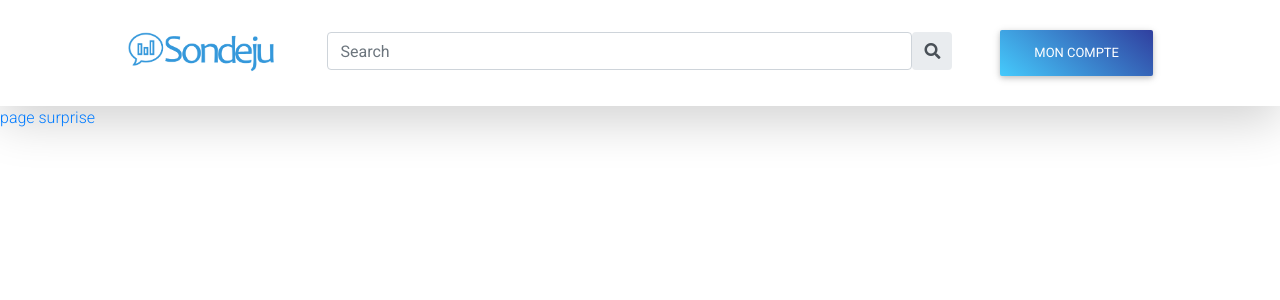
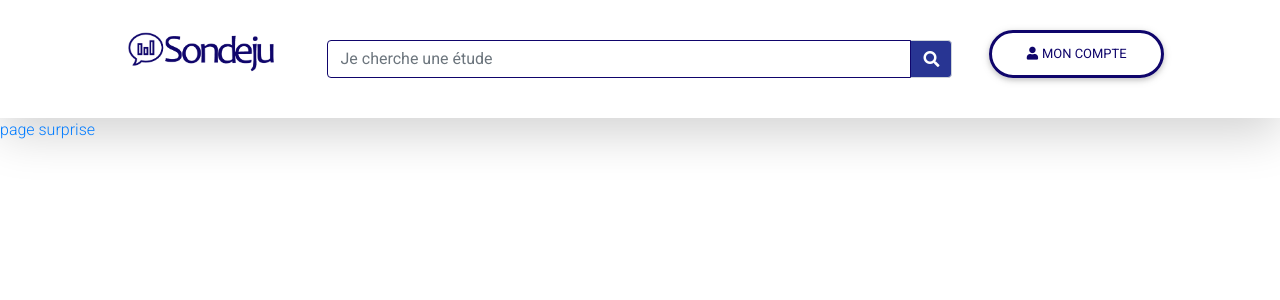
Before and after one commit to Antoine68/sondeju, a React (Create React App) app: page / in a window 1280 px wide. Shown: the top 300 px of the page. Built offline with nearby package versions, Linux system fonts and the light colour scheme.

Commit message:
amélioration navbar

```diff
--- a/src/components/Header.js
+++ b/src/components/Header.js
@@ -1,10 +1,10 @@
 import 'bootstrap/dist/css/bootstrap.min.css'
-import './../styles/header.css';
 
 import '@fortawesome/fontawesome-free/css/all.min.css';
 import 'bootstrap-css-only/css/bootstrap.min.css';
 import 'mdbreact/dist/css/mdb.css';
 import { MDBBtn } from "mdbreact";
+import './../styles/header.css';
 
 import React, { Fragment } from "react";
 
@@ -13,12 +13,12 @@ import React, { Fragment } from "react";
 export default class Header extends React.Component {
   render()  {
     return (
-      <header class="container mw-100 bg-white shadow-lg py-4 inline m-0 p-0">
+      <header class="container mw-100 bg-white shadow-lg py-3 inline m-0 p-0">
         <div class="row">
 
           <div class="col-lg-1"></div>
 
-          <a class="col-lg-2 mt-2 text-center" href="#">
+          <a class="col-lg-2 mt-3 text-center" href="#">
               <Logo></Logo>
           </a>
 
@@ -26,7 +26,7 @@ export default class Header extends React.Component {
             <Searchbar></Searchbar>
           </div>
 
-          <div class="col-lg-2 text-center">
+          <div class="col-lg-2 mt-2 text-center">
             <ButtonPage></ButtonPage>
           </div>
 
@@ -49,11 +49,11 @@ const Logo = () => {
 const Searchbar = () => {
   return (
     <Fragment>
-      <div class="input-group rounded mt-2">
-        <input type="search" class="form-control rounded" placeholder="Search" aria-label="Search" aria-describedby="search-addon" />
-        <span class="input-group-text border-0" id="search-addon">
-          <i class="fas fa-search"></i>
-        </span>
+      <div class="input-group md-form form-sm form-2">
+        <input class="form-control my-0 red-border" type="text" placeholder="Je cherche une étude" aria-label="Search"></input>
+        <div class="input-group-append">
+          <span class="input-group-text indigo darken-3" id="basic-text1"><i class="fas fa-search text-white" aria-hidden="true"></i></span>
+        </div>
       </div>
     </Fragment>
   );
@@ -62,9 +62,10 @@ const Searchbar = () => {
 const ButtonPage = () => {
   return (
     <Fragment>
-      <MDBBtn type="button" gradient="blue">
-                Mon compte
-      </MDBBtn>
+      <button type="button" class="btn btn-outline-info button-account" data-mdb-ripple-color="dark">
+      <i class="fas fa-user mr-1"></i>
+        Mon compte
+      </button>
     </Fragment>
   );
 }
--- a/src/styles/header.css
+++ b/src/styles/header.css
@@ -1,25 +1,29 @@
 .button-account {
-    border-color: white;
+    color: #0F056B !important;
+    background-color: white;
+    border-width: 3px !important;
+    border-color: #0F056B !important;
     border-radius: 3em !important;
-      /* fallback for old browsers */
-  background: #589bf3;
-
-  /* Chrome 10-25, Safari 5.1-6 */
-  background: -webkit-linear-gradient(to right, rgba(88, 155, 243, 0.5), rgba(36, 86, 174, 0.5));
-
-  /* W3C, IE 10+/ Edge, Firefox 16+, Chrome 26+, Opera 12+, Safari 7+ */
-  background: linear-gradient(to right, rgba(88, 155, 243, 0.5), rgba(36, 86, 174, 0.5))
 }
 
 .button-account:hover {
-    color: white !important;
     font-weight: bold;
-  /* fallback for old browsers */
-  background: #6a85b6;
+    color: #0F056B !important;
+    background-color: white;
+    border-width: 3px !important;
+    border-color: #0F056B !important;
+    border-radius: 3em !important;
+}
 
-  /* Chrome 10-25, Safari 5.1-6 */
-  background: -webkit-linear-gradient(to right, rgba(106, 133, 182, 0.5), rgba(186, 200, 224, 0.5));
+blue-color{
+    color: #0F056B !important;
+}
 
-  /* W3C, IE 10+/ Edge, Firefox 16+, Chrome 26+, Opera 12+, Safari 7+ */
-  background: linear-gradient(to right, rgba(106, 133, 182, 0.5), rgba(186, 200, 224, 0.5))
-}
+  .input-group.md-form.form-sm.form-2 input {
+    border: 1px solid #bdbdbd;
+    border-top-left-radius: 0.25rem;
+    border-bottom-left-radius: 0.25rem;
+  }
+  .input-group.md-form.form-sm.form-2 input.red-border {
+    border: 1px solid #0F056B;
+  }
```
Also changed, not shown: public/Sondeju_logo.png.
